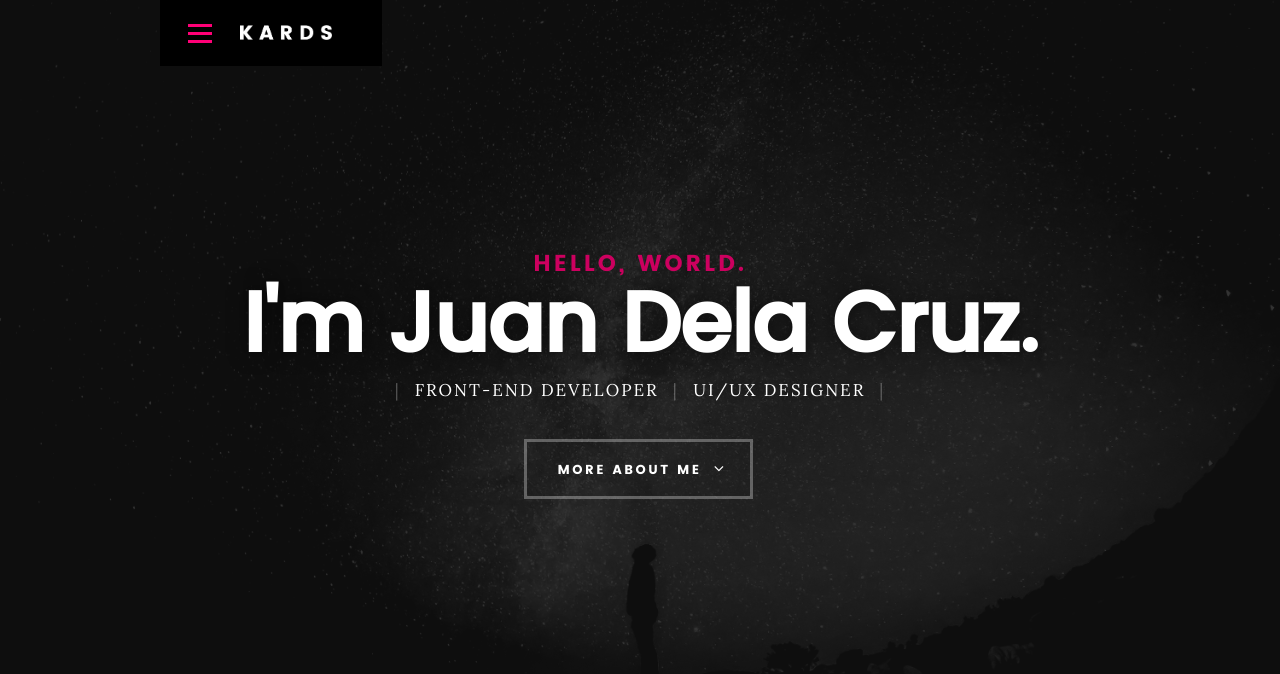
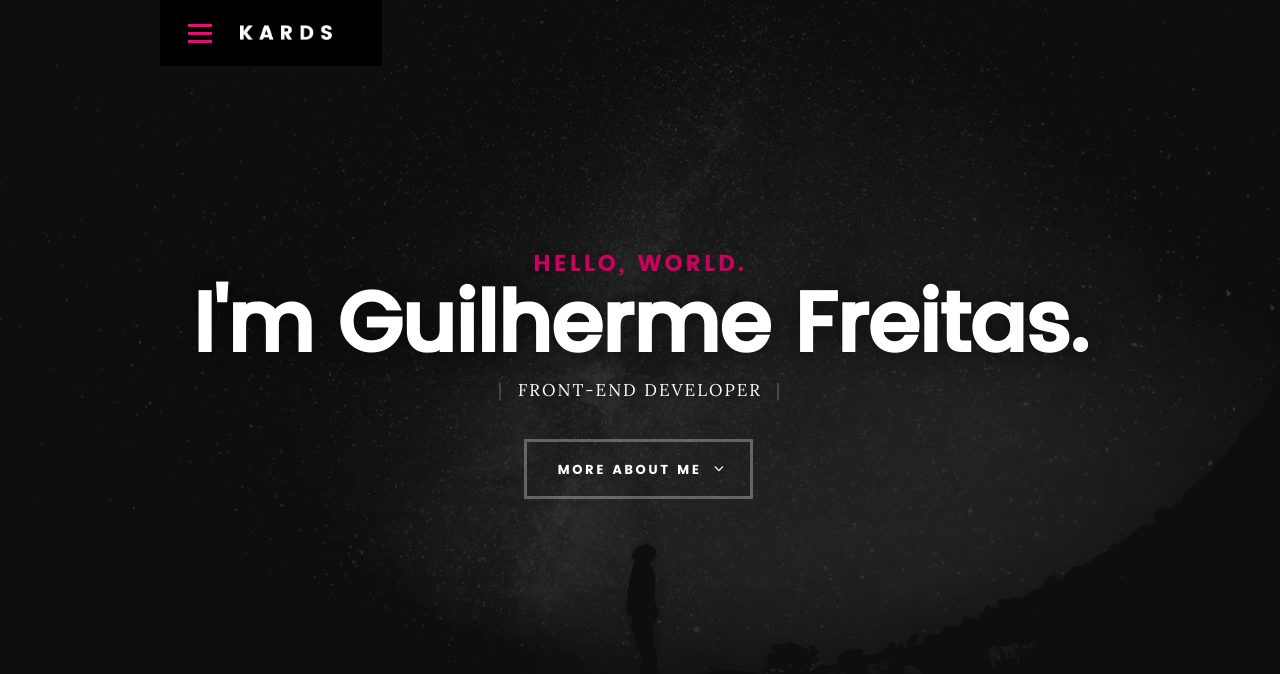
Before and after one commit to FREITASGUILHERME/Sobre-Mim, a plain HTML site: page index.html in a window 1280 px wide. Shown: the top 674 px of the page. Drawn offline with Linux system fonts and the light colour scheme; files whose address does not match are found by name.

Commit message:
3º Pequenas alterações

```diff
--- a/index.html
+++ b/index.html
@@ -43,8 +43,9 @@
    			<a class="menu-toggle" href="#"><span>Menu</span></a>
 
 	   		<div class="logo">
-		         <a href="index.html">KARDS</a>
-		      </div>
+				<!-- Procurar pela imagem para mudar o KARDS -->
+		        <a href="index.html">KARDS</a>
+		    </div>
 
 		   	<nav id="main-nav-wrap">
 					<ul class="main-navigation">
@@ -74,11 +75,10 @@
    			<div class="col-twelve">
 
 	   			<h5>Hello, World.</h5>
-	   			<h1>I'm Juan Dela Cruz.</h1>
+	   			<h1>I'm Guilherme Freitas.</h1>
 
 	   			<p class="intro-position">
 	   				<span>Front-end Developer</span>
-	   				<span>UI/UX Designer</span>
 	   			</p>
 
 	   			<a class="button stroke smoothscroll" href="#about" title="">More About Me</a>
```
